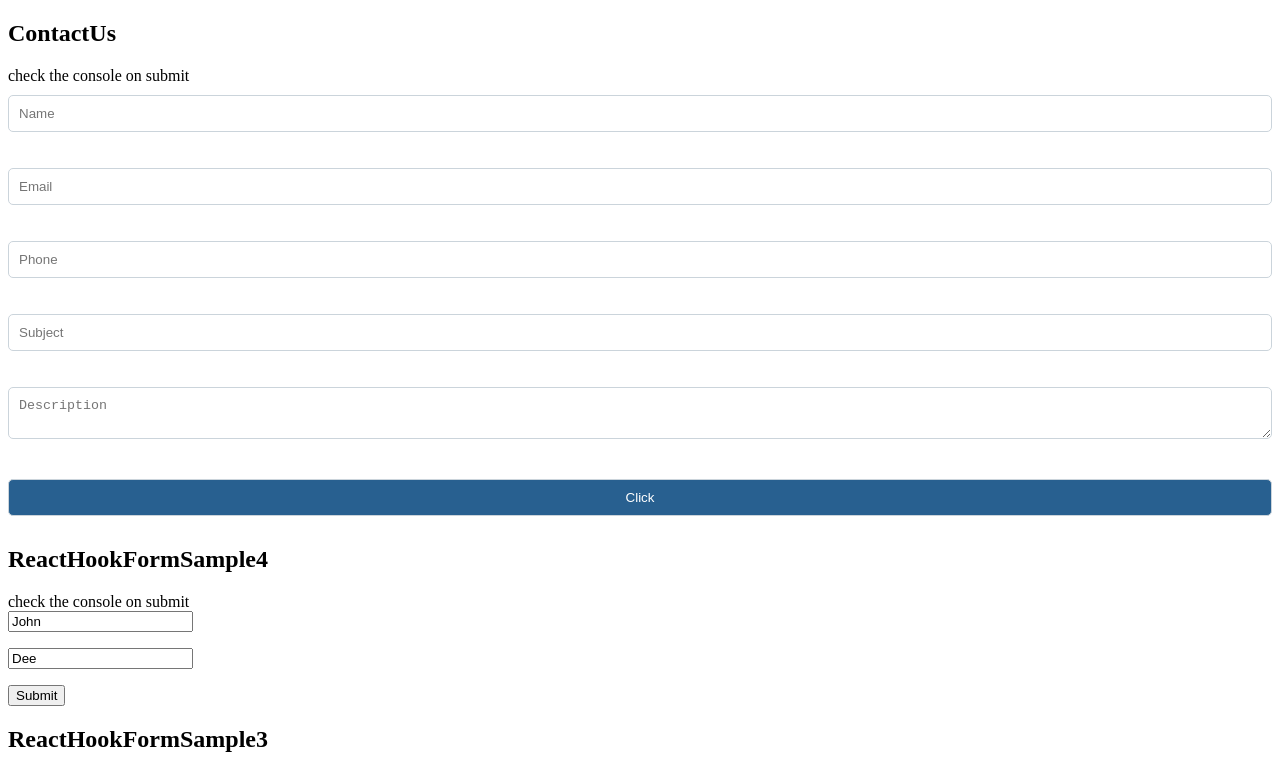
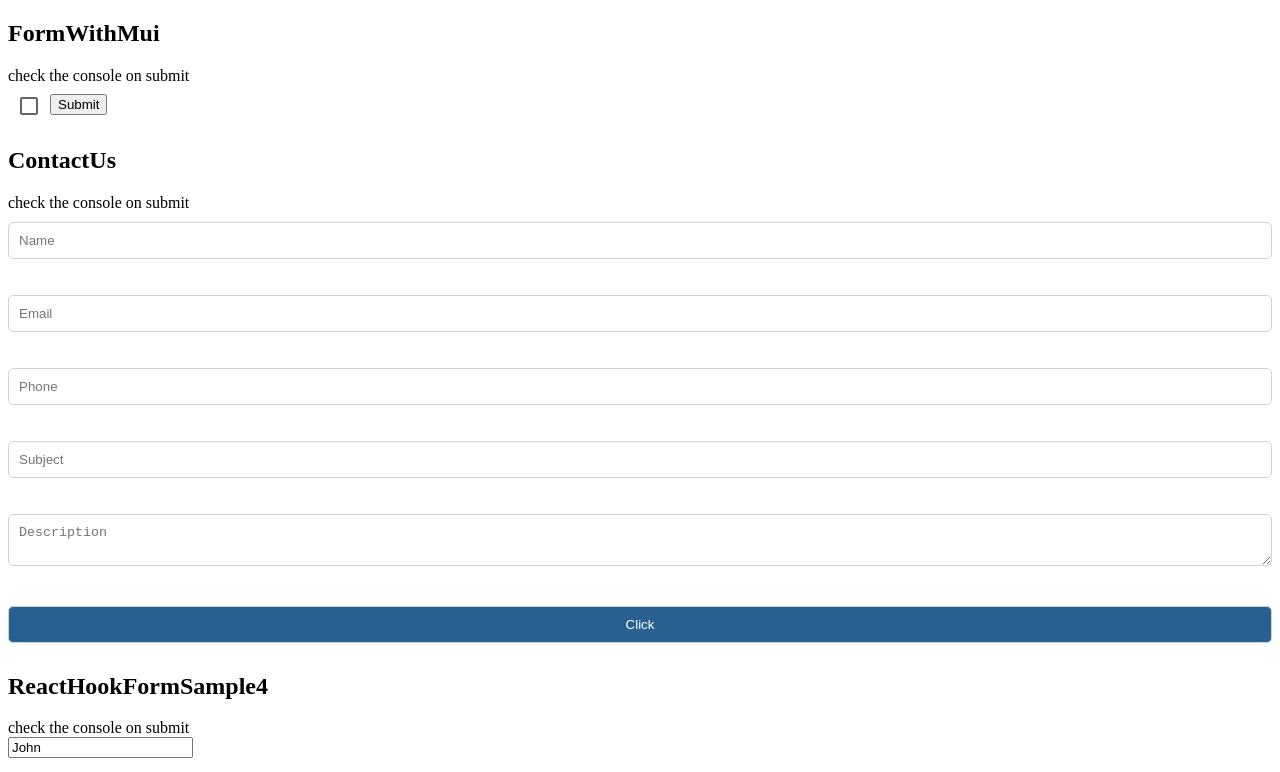
Before and after one commit to NathanKr/react-hooks-form-playground, a React (Vite) app in the folder vite-project-ts/: page / in a window 1280 px wide. Shown: the top 772 px of the page. Built offline with nearby package versions, Linux system fonts and the light colour scheme.

Commit message:
form with controller for mui

```diff
--- a/vite-project-ts/src/App.tsx
+++ b/vite-project-ts/src/App.tsx
@@ -1,10 +1,14 @@
 import ContactUsVer1 from "./components/contact-us-ver1";
+import { FormWithControllerForMui } from "./components/FormWithControllerForMui";
 import ReactHookFormSample3 from "./components/ReactHookFormSample3";
 import ReactHookFormSample4 from "./components/ReactHookFormSample4";
 
 function App() {
   return (
     <div className="App">
+      <h2>FormWithMui</h2>
+      <span>check the console on submit</span>
+      <FormWithControllerForMui />
       <h2>ContactUs</h2>
       <span>check the console on submit</span>
       <ContactUsVer1 />
--- /dev/null
+++ b/vite-project-ts/src/components/FormWithControllerForMui.tsx
@@ -0,0 +1,28 @@
+import { useForm, Controller, SubmitHandler } from "react-hook-form";
+import { Checkbox } from "@mui/material";
+
+interface IFormInputs {
+  TextField: string;
+  MyCheckbox: boolean;
+}
+
+export function FormWithControllerForMui() {
+  const { handleSubmit, control } = useForm<IFormInputs>({
+    defaultValues: {
+      MyCheckbox: false,
+    },
+  });
+  const onSubmit: SubmitHandler<IFormInputs> = (data) => console.log(data);
+
+  return (
+    <form onSubmit={handleSubmit(onSubmit)}>
+      <Controller
+        name="MyCheckbox"
+        control={control}
+        rules={{ required: true }}
+        render={({ field }) => <Checkbox {...field} />}
+      />
+      <input type="submit" />
+    </form>
+  );
+}
```
